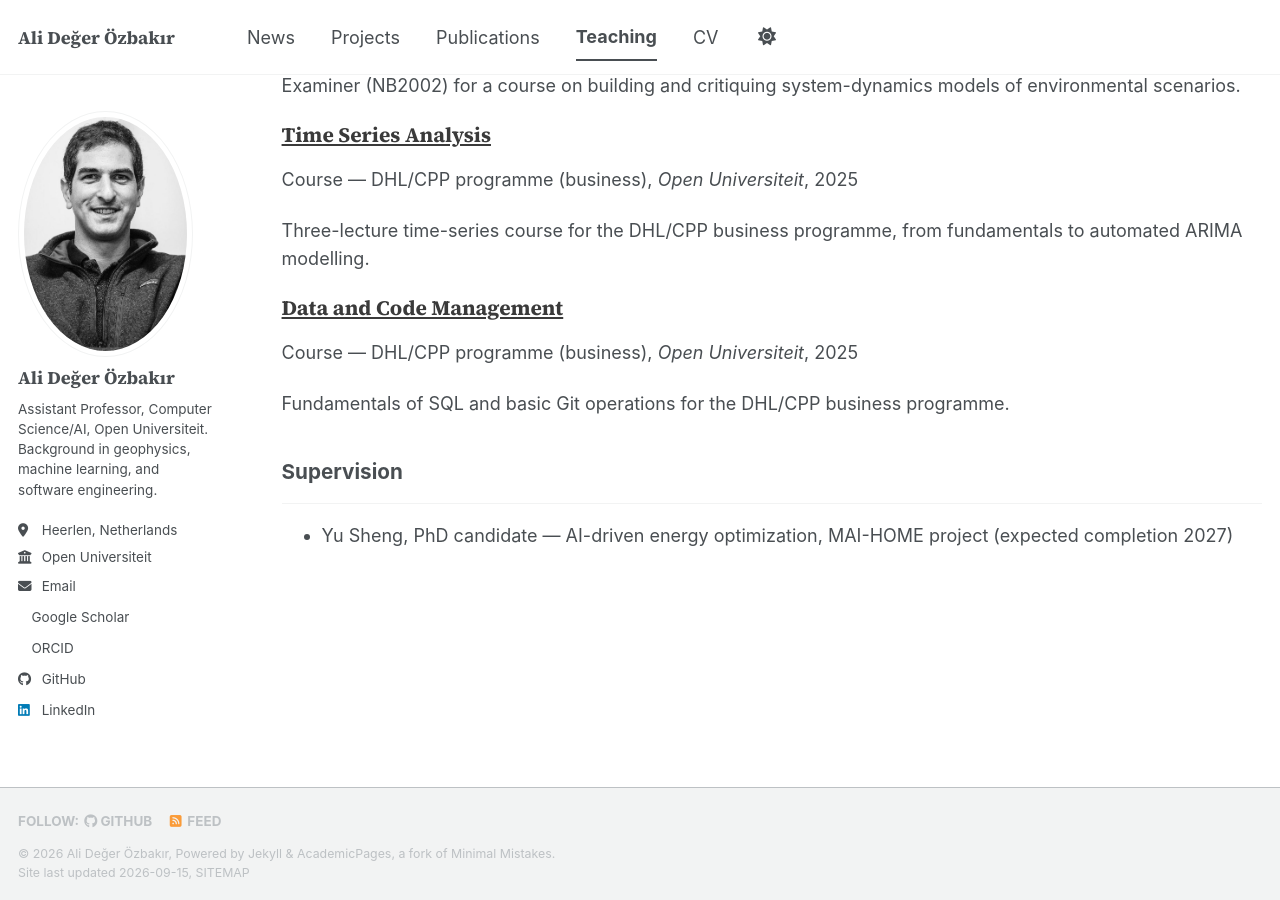
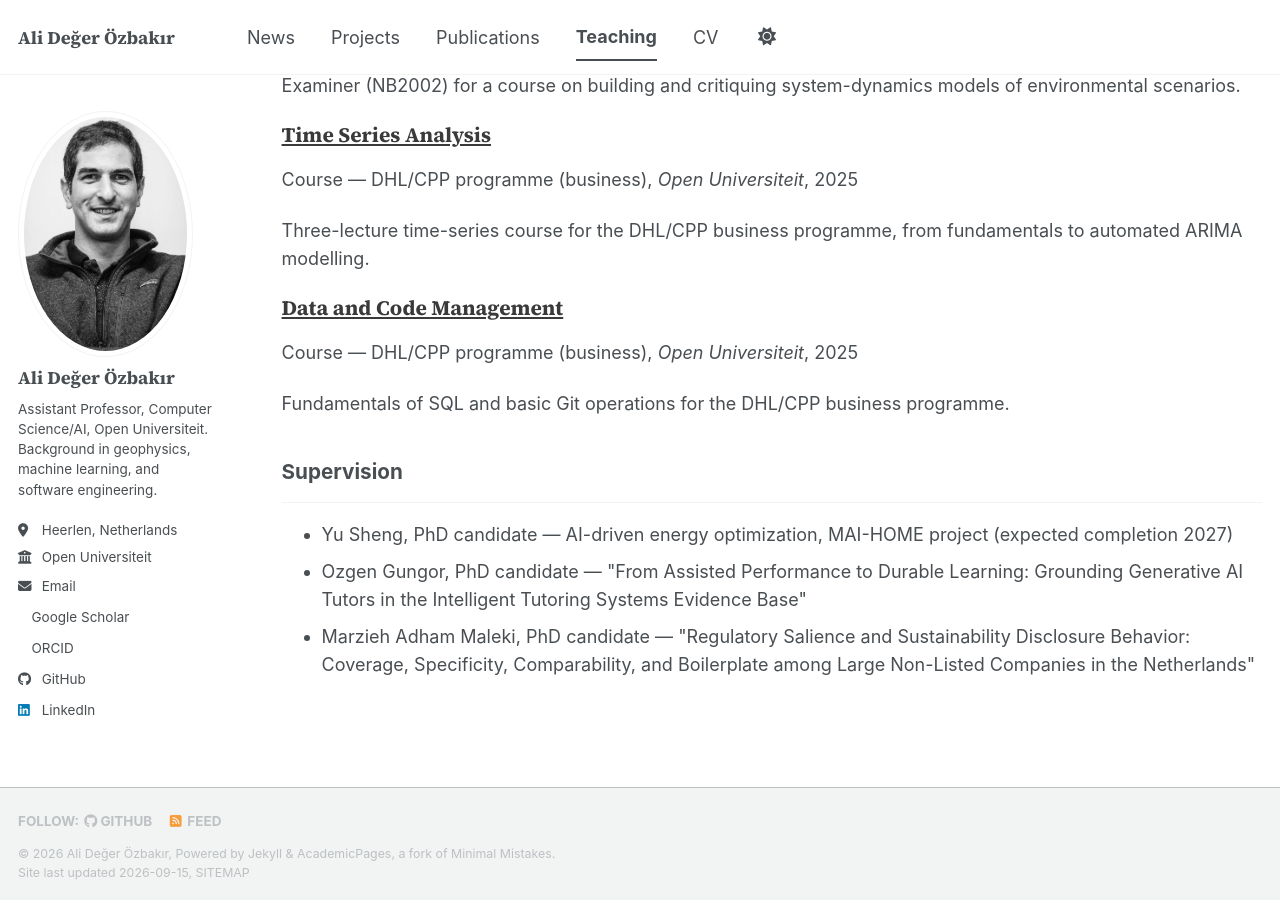
Before and after one commit to aozbakir/aozbakir.github.io, a Jekyll site: the page built from _pages/teaching.html, in a window 1280 px wide and 900 px high, scrolled down 634 px. Built offline with Jekyll 4.4.1, drawn with Linux system fonts in a browser that asks for light colours; a style sheet for code colours, icons or effects is not loaded.

Commit message:
Add two PhD supervision entries
Ozgen Gungor (Generative AI tutors / ITS evidence base) and Marzieh
Adham Maleki (sustainability disclosure behavior).

Co-Authored-By: Claude Sonnet 5 <noreply@anthropic.com>

```diff
--- a/_pages/teaching.html
+++ b/_pages/teaching.html
@@ -14,4 +14,6 @@ author_profile: true
 <h2>Supervision</h2><hr />
 <ul>
 <li>Yu Sheng, PhD candidate &mdash; AI-driven energy optimization, MAI-HOME project (expected completion 2027)</li>
+<li>Ozgen Gungor, PhD candidate &mdash; "From Assisted Performance to Durable Learning: Grounding Generative AI Tutors in the Intelligent Tutoring Systems Evidence Base"</li>
+<li>Marzieh Adham Maleki, PhD candidate &mdash; "Regulatory Salience and Sustainability Disclosure Behavior: Coverage, Specificity, Comparability, and Boilerplate among Large Non-Listed Companies in the Netherlands"</li>
 </ul>
```
